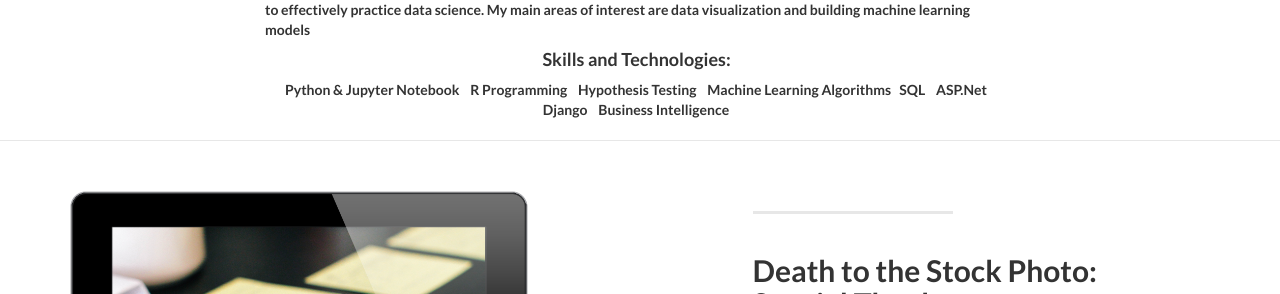
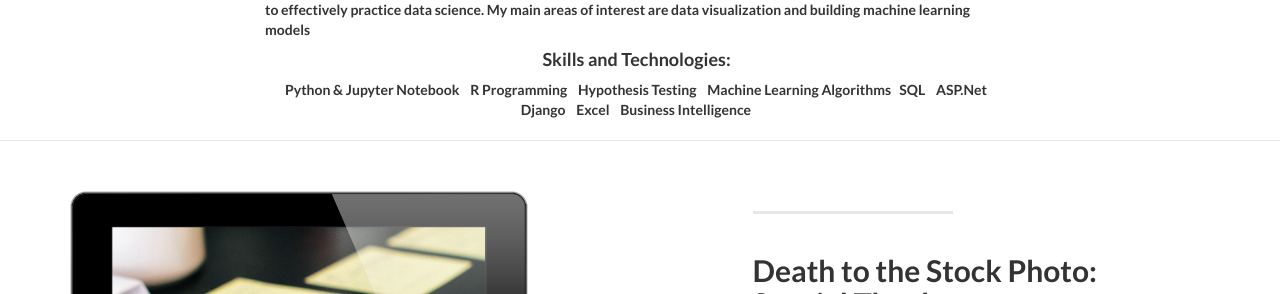
Before and after one commit to robinphetsa/robinphetsa.github.io, a Jekyll site: the page built from index.html, in a window 1280 px wide and 900 px high, scrolled down 781 px. Shown: the part 159-453 px from the top of the window. Built offline with Jekyll 4.4.1, drawn with Linux system fonts in a browser that asks for light colours.

Commit message:
Update about.html

```diff
--- a/_includes/about.html
+++ b/_includes/about.html
@@ -18,6 +18,7 @@
 					<span class="br-white">SQL </span>&nbsp;&nbsp;
 					<span class="br-white">ASP.Net </span>&nbsp;&nbsp;
 					<span class="br-white">Django </span>&nbsp;&nbsp;
+					<span class="br-white">Excel </span>&nbsp;&nbsp;
 					<span class="br-white">Business Intelligence </span>&nbsp;&nbsp;
 					</div>
                 <br/>
```
